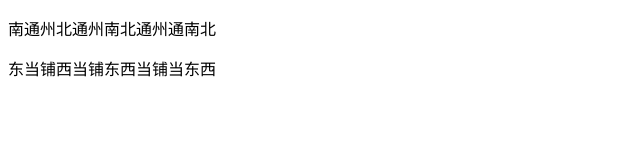
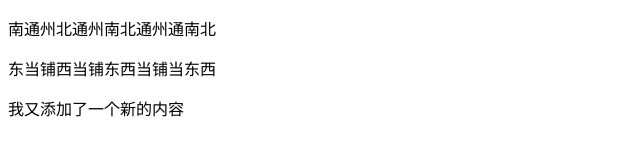
Before and after one commit to johnnicolas/githubstudy, a plain HTML site: page index.html in a window 1280 px wide. Shown: the whole page, without its empty margins (0-640 px from the left). Drawn offline with Linux system fonts and the light colour scheme.

Commit message:
添加新的内容

```diff
--- a/index.html
+++ b/index.html
@@ -9,6 +9,6 @@
 <body>
     <p>南通州北通州南北通州通南北</p>
     <p>东当铺西当铺东西当铺当东西</p>
-
+    <p>我又添加了一个新的内容</p>
 </body>
 </html>
```
